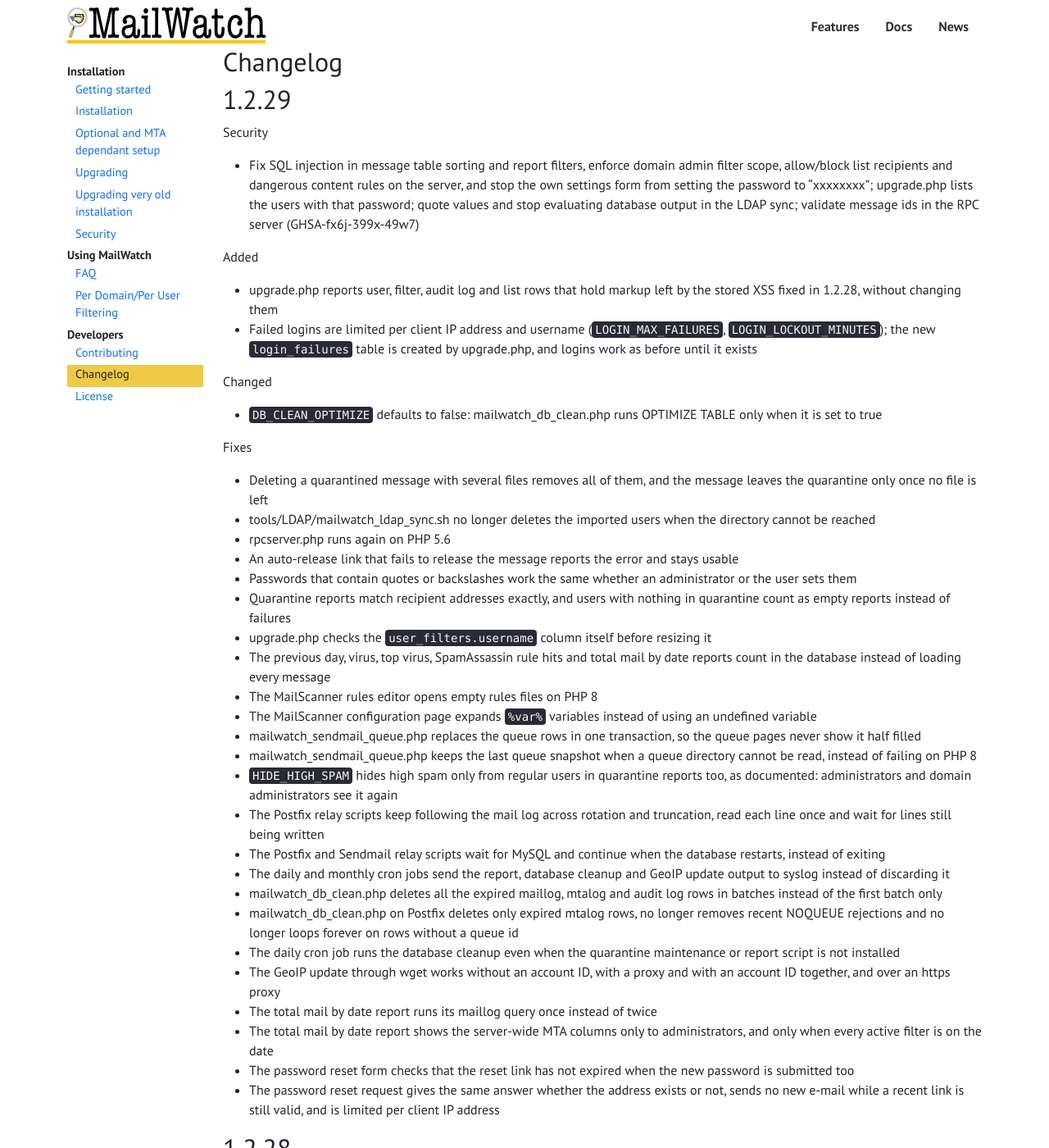
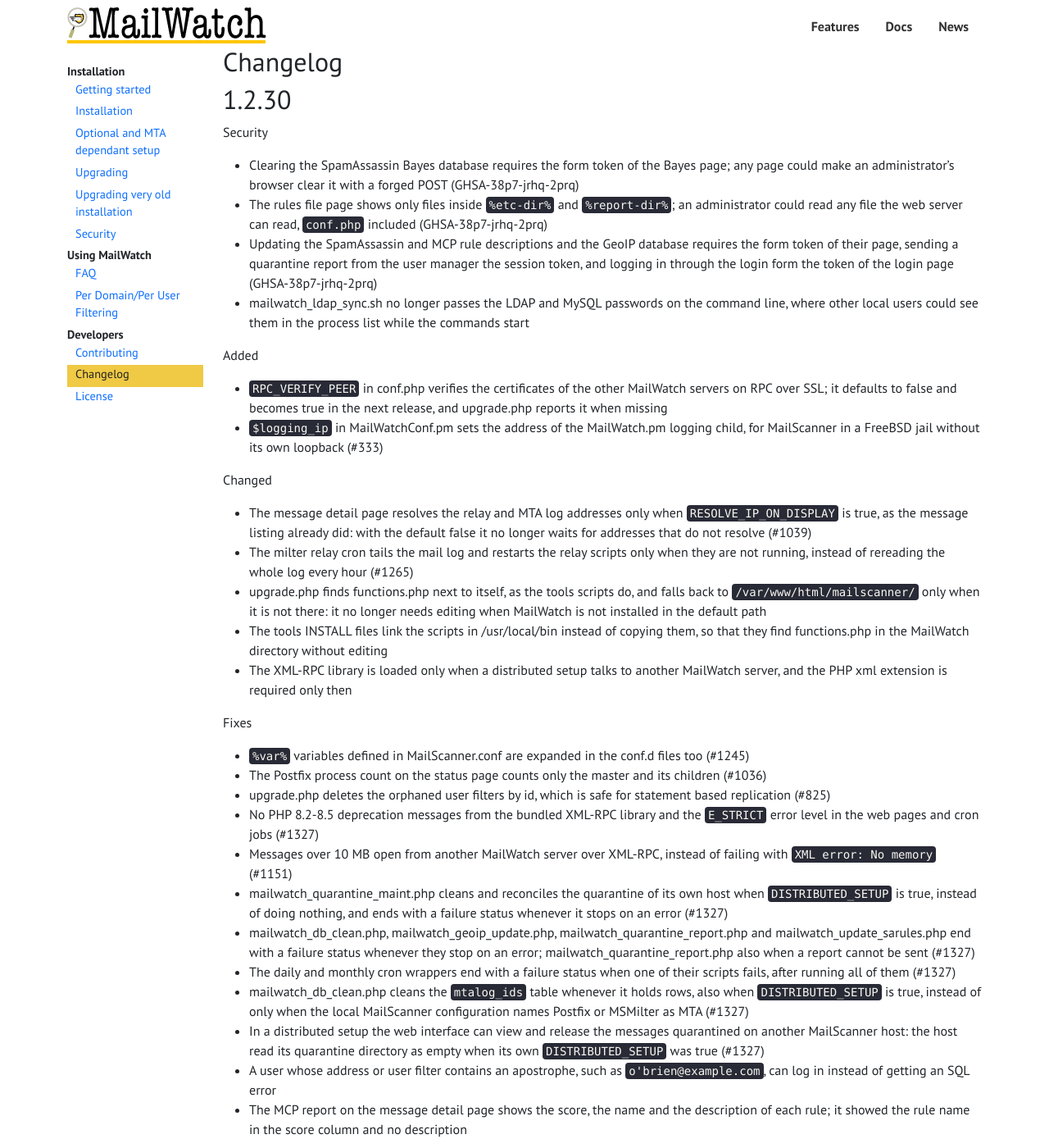
Before and after one commit to mailwatch/mailwatch-docs, a Jekyll site: the page built from _posts/2014-07-30-changelog.md, in a window 1280 px wide and 1400 px high. Shown: the whole window at 82% size. Built offline with Jekyll 4.4.1, drawn with Linux system fonts in a browser that asks for light colours.

Commit message:
Update documentation for release 1.2.30

```diff
--- a/_posts/2014-07-30-changelog.md
+++ b/_posts/2014-07-30-changelog.md
@@ -7,6 +7,39 @@ order: 1
 ---
 
 ## Changelog
+
+1.2.30
+-----------
+Security
+- Clearing the SpamAssassin Bayes database requires the form token of the Bayes page; any page could make an administrator's browser clear it with a forged POST (GHSA-38p7-jrhq-2prq)
+- The rules file page shows only files inside `%etc-dir%` and `%report-dir%`; an administrator could read any file the web server can read, `conf.php` included (GHSA-38p7-jrhq-2prq)
+- Updating the SpamAssassin and MCP rule descriptions and the GeoIP database requires the form token of their page, sending a quarantine report from the user manager the session token, and logging in through the login form the token of the login page (GHSA-38p7-jrhq-2prq)
+- mailwatch_ldap_sync.sh no longer passes the LDAP and MySQL passwords on the command line, where other local users could see them in the process list while the commands start
+
+Added
+- `RPC_VERIFY_PEER` in conf.php verifies the certificates of the other MailWatch servers on RPC over SSL; it defaults to false and becomes true in the next release, and upgrade.php reports it when missing
+- `$logging_ip` in MailWatchConf.pm sets the address of the MailWatch.pm logging child, for MailScanner in a FreeBSD jail without its own loopback (#333)
+
+Changed
+- The message detail page resolves the relay and MTA log addresses only when `RESOLVE_IP_ON_DISPLAY` is true, as the message listing already did: with the default false it no longer waits for addresses that do not resolve (#1039)
+- The milter relay cron tails the mail log and restarts the relay scripts only when they are not running, instead of rereading the whole log every hour (#1265)
+- upgrade.php finds functions.php next to itself, as the tools scripts do, and falls back to `/var/www/html/mailscanner/` only when it is not there: it no longer needs editing when MailWatch is not installed in the default path
+- The tools INSTALL files link the scripts in /usr/local/bin instead of copying them, so that they find functions.php in the MailWatch directory without editing
+- The XML-RPC library is loaded only when a distributed setup talks to another MailWatch server, and the PHP xml extension is required only then
+
+Fixes
+- `%var%` variables defined in MailScanner.conf are expanded in the conf.d files too (#1245)
+- The Postfix process count on the status page counts only the master and its children (#1036)
+- upgrade.php deletes the orphaned user filters by id, which is safe for statement based replication (#825)
+- No PHP 8.2-8.5 deprecation messages from the bundled XML-RPC library and the `E_STRICT` error level in the web pages and cron jobs (#1327)
+- Messages over 10 MB open from another MailWatch server over XML-RPC, instead of failing with `XML error: No memory` (#1151)
+- mailwatch_quarantine_maint.php cleans and reconciles the quarantine of its own host when `DISTRIBUTED_SETUP` is true, instead of doing nothing, and ends with a failure status whenever it stops on an error (#1327)
+- mailwatch_db_clean.php, mailwatch_geoip_update.php, mailwatch_quarantine_report.php and mailwatch_update_sarules.php end with a failure status whenever they stop on an error; mailwatch_quarantine_report.php also when a report cannot be sent (#1327)
+- The daily and monthly cron wrappers end with a failure status when one of their scripts fails, after running all of them (#1327)
+- mailwatch_db_clean.php cleans the `mtalog_ids` table whenever it holds rows, also when `DISTRIBUTED_SETUP` is true, instead of only when the local MailScanner configuration names Postfix or MSMilter as MTA (#1327)
+- In a distributed setup the web interface can view and release the messages quarantined on another MailScanner host: the host read its quarantine directory as empty when its own `DISTRIBUTED_SETUP` was true (#1327)
+- A user whose address or user filter contains an apostrophe, such as `o'brien@example.com`, can log in instead of getting an SQL error
+- The MCP report on the message detail page shows the score, the name and the description of each rule; it showed the rule name in the score column and no description
 
 1.2.29
 -----------
```
Also changed, not shown: _posts/2017-03-23-upgrading.md (+8 -0 lines).
